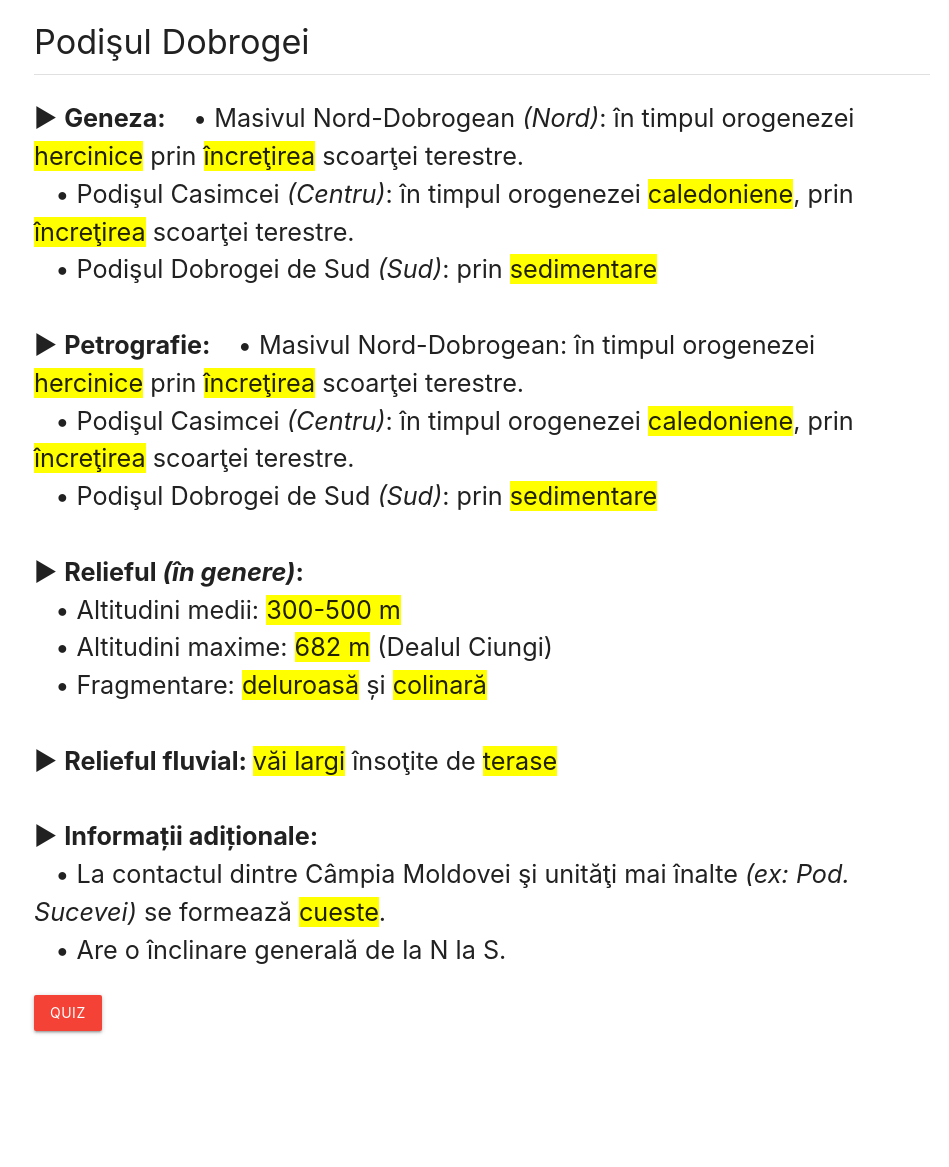
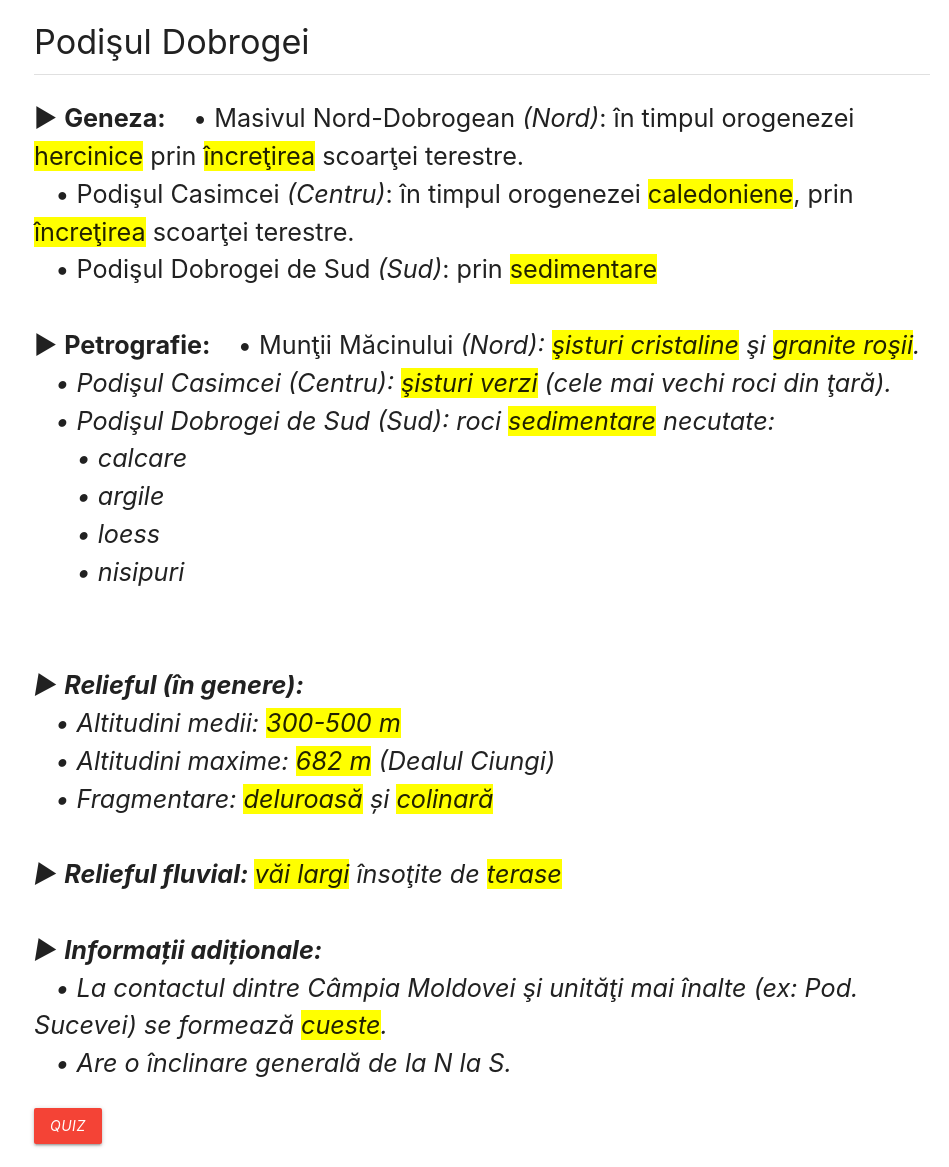
Before and after one commit to teodor-ionesco/mau5, a PHP site: page /mau5/geogra/ro/relief/unitati/poddob/teorie.php in a window 1280 px wide. Shown: the whole page, without its empty margins (158-1107 px from the left). Before the commit the page ends 1034 px from the top, so only its background shows below. Run offline with PHP 8.4, Linux system fonts and the light colour scheme.

Commit message:
Update teorie.php

```diff
--- a/geogra/ro/relief/unitati/poddob/teorie.php
+++ b/geogra/ro/relief/unitati/poddob/teorie.php
@@ -23,9 +23,13 @@
 				<br><br>
 
 				► <b>Petrografie: </b>
-          &nbsp;&nbsp;&nbsp;• Masivul Nord-Dobrogean: în timpul orogenezei <span style="background-color:yellow;">hercinice</span> prin <span style="background-color:yellow;">încreţirea</span> scoarţei terestre.<br>
-				  &nbsp;&nbsp;&nbsp;• Podişul Casimcei <i>(Centru)</i>: în timpul orogenezei <span style="background-color:yellow;">caledoniene</span>, prin <span style="background-color:yellow;">încreţirea</span> scoarţei terestre.<br>
-          &nbsp;&nbsp;&nbsp;• Podişul Dobrogei de Sud <i>(Sud)</i>: prin <span style="background-color:yellow;">sedimentare</span>
+          				&nbsp;&nbsp;&nbsp;• Munţii Măcinului <i>(Nord)<i>: <span style="background-color:yellow;">şisturi cristaline</span> şi <span style="background-color:yellow;">granite roşii</span>.<br>
+				  	&nbsp;&nbsp;&nbsp;• Podişul Casimcei <i>(Centru)</i>: <span style="background-color:yellow;">şisturi verzi</span> (cele mai vechi roci din ţară).<br>
+          				&nbsp;&nbsp;&nbsp;• Podişul Dobrogei de Sud <i>(Sud)</i>: roci <span style="background-color:yellow;">sedimentare</span> necutate:<br>
+					&nbsp;&nbsp;&nbsp;&nbsp;&nbsp;&nbsp;• calcare <br>
+					&nbsp;&nbsp;&nbsp;&nbsp;&nbsp;&nbsp;• argile <br>
+					&nbsp;&nbsp;&nbsp;&nbsp;&nbsp;&nbsp;• loess <br>
+					&nbsp;&nbsp;&nbsp;&nbsp;&nbsp;&nbsp;• nisipuri <br>
 				<br><br>
 
 				► <b>Relieful <i>(în genere)</i>: </b>
```
